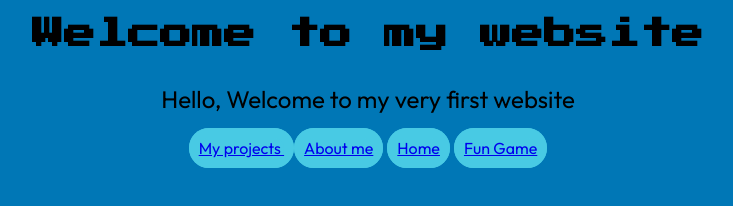
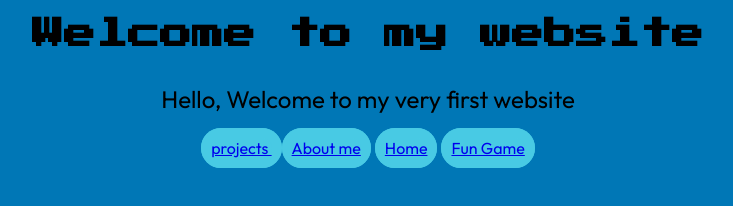
Before and after one commit to winTIMOTHY/Workspace, a plain HTML site: page index.html in a window 1280 px wide. Shown: the whole page, without its empty margins (272-1005 px from the left). Drawn offline with Linux system fonts and the light colour scheme; a web font is replaced by a local one.

Commit message:
Update index.html

```diff
--- a/index.html
+++ b/index.html
@@ -1,7 +1,7 @@
 <html>
 <head>
     <title>My first website</title>
-    <link rel="preconnect" href="hgoogleapisttps://fonts..com">
+    <link rel="preconnect" href="https://fonts.googleapis.com">
 <link rel="preconnect" href="https://fonts.gstatic.com" crossorigin>
 <link href="https://fonts.googleapis.com/css2?family=Alumni+Sans+Pinstripe:ital@0;1&family=Outfit:wght@100..900&family=Press+Start+2P&display=swap" rel="stylesheet">
 <link rel="stylesheet" href="style.css">
@@ -11,7 +11,7 @@
     <h1>Welcome to my website</h1>
     <p>Hello, Welcome to my very first website</p>
     <nav>
-        <a href="projects.html" >My projects </a>
+        <a href="projects.html" >projects </a>
         <a href="about_me.html" >About me</a>
         <a href="index.html" >Home</a>
         <a href="guessingGame.html" >Fun Game</a>
```
